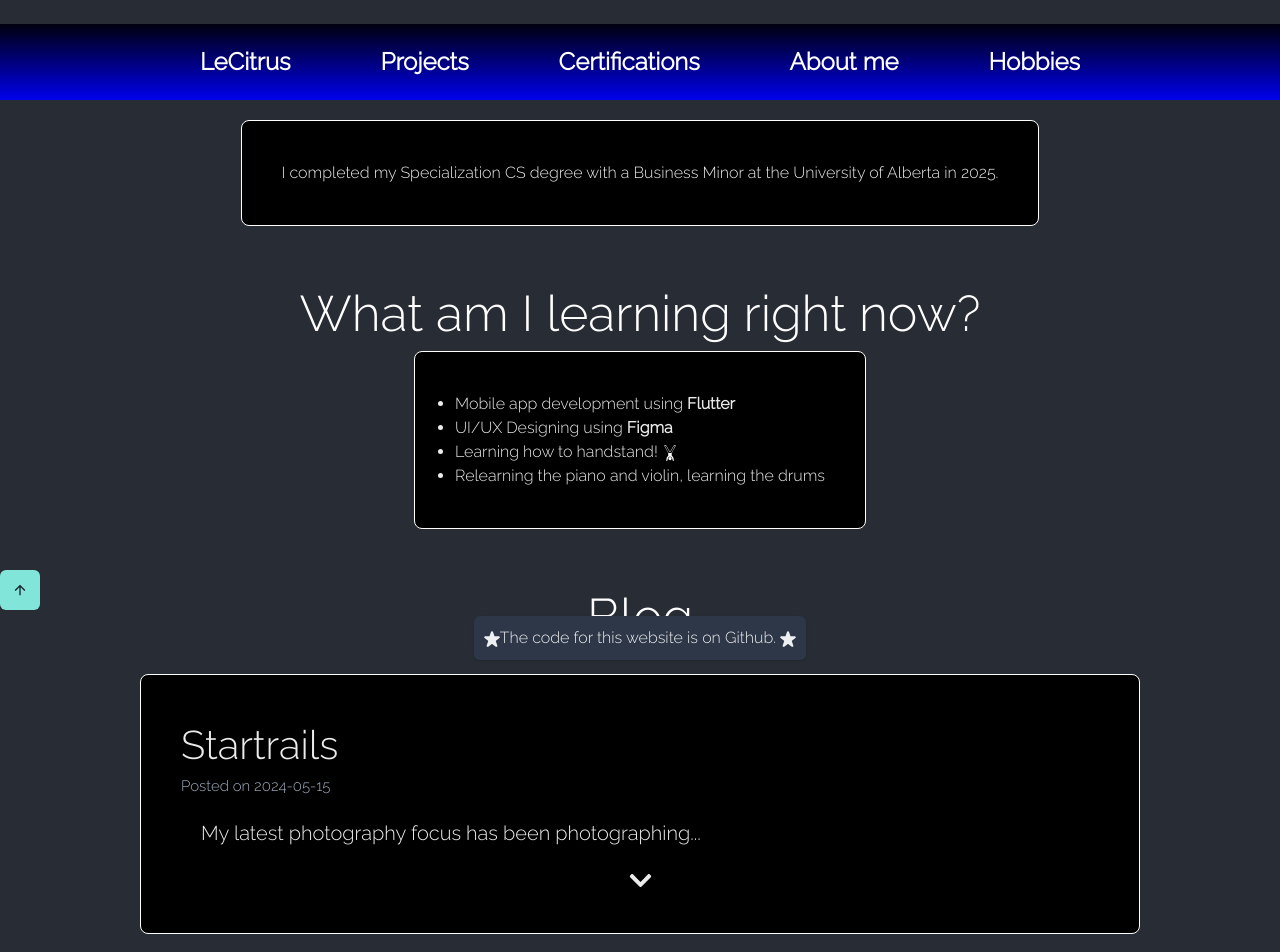
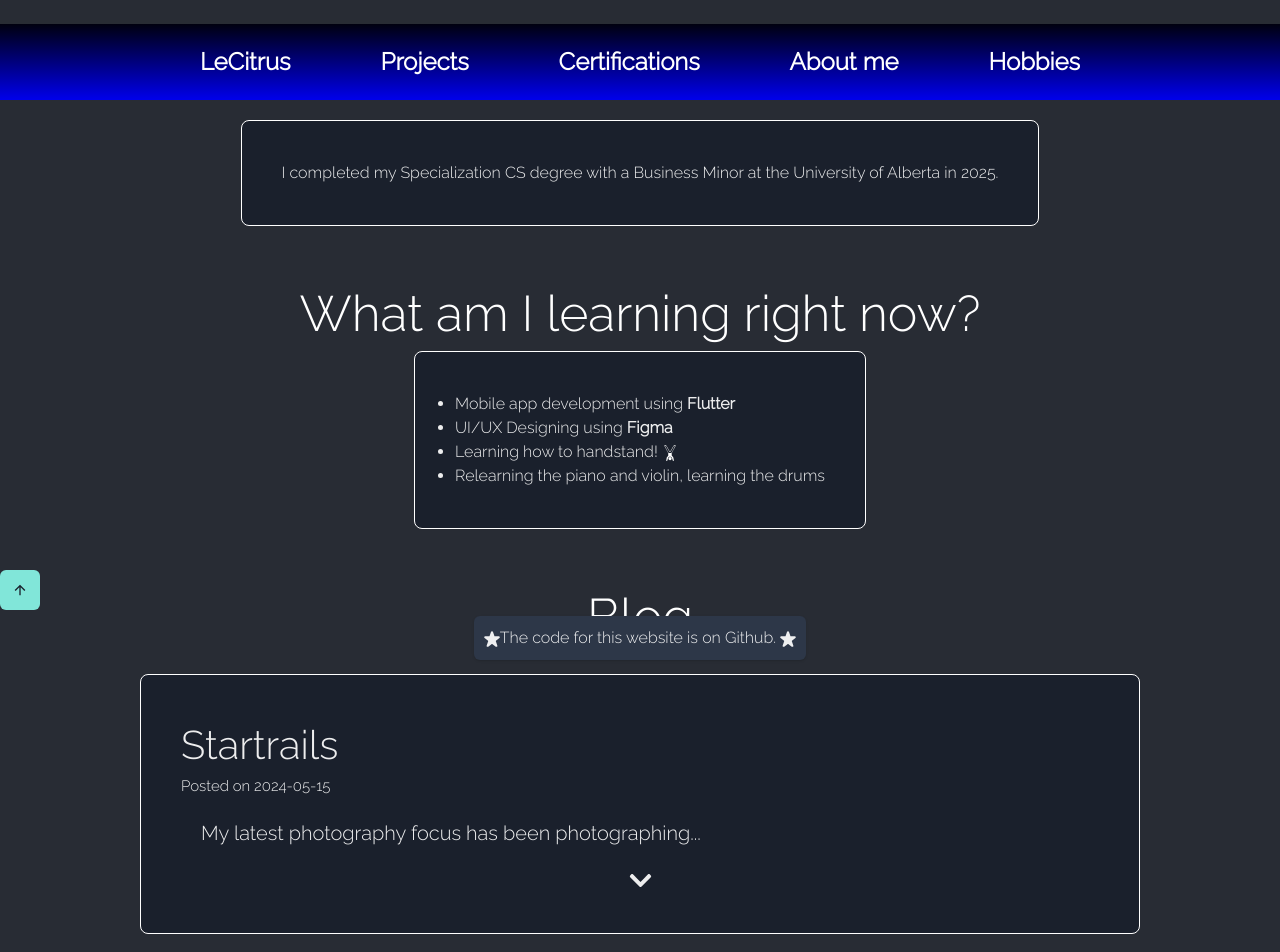
Before and after one commit to LeCitrus/LeCitrus.github.io, a React (Create React App) app: page /about-me in a window 1280 px wide. Shown: the part 140-1092 px from the top of the page. Built offline with nearby package versions, Linux system fonts and the light colour scheme; a web font is replaced by a local one.

Commit message:
changed blog color

```diff
--- a/src/components/Blog.tsx
+++ b/src/components/Blog.tsx
@@ -1,13 +1,16 @@
-import  {Text, Center, Card} from "@chakra-ui/react";
+import  {Text, Center, Card, useColorMode} from "@chakra-ui/react";
 import { FaChevronDown } from "react-icons/fa";
 import { FaChevronUp } from "react-icons/fa";
 import {useState} from 'react';
 
+
+
 /* https://chakra-ui.com/docs/components/popover */
 
 const Blog  = ({
-    title, content, color, date
+    title, content, date
 }) => {
+    const { colorMode } = useColorMode();
     const [expand, toggleExpand] = useState(false);
 
     const handleClick = () => {
@@ -16,9 +19,9 @@ const Blog  = ({
 
     return (
         <Center>
-            <Card borderRadius='lg' bg={color} p={10} width={1000} m={5} borderColor={color === 'white' ? 'black' : 'white'} variant="outline">
+            <Card borderRadius='lg' p={10} width={1000} m={5} variant="outline" borderColor={colorMode === 'dark'? 'white' : 'black'}>
                 <Text fontSize={40}>{title}</Text>
-                <Text fontSize={15} color={color === 'white' ? 'gray.600' : 'gray.400'}>Posted on {date}</Text>
+                <Text fontSize={15}>Posted on {date}</Text>
                 <Text fontSize={20} padding={5}>{expand ? content : content.substring(0, 50) + '...'}</Text>
                 <Center>
                     { expand ?
--- a/src/pages/about-me.tsx
+++ b/src/pages/about-me.tsx
@@ -17,13 +17,13 @@ const About = () => {
     </div>
     <NavBar/>
     <Center>
-      <Card borderRadius='lg' bg={colorMode === "dark" ? "black" : "white"} p={10} borderColor={colorMode === "dark" ? "white" : "black"} variant="outline">
+      <Card borderRadius='lg' p={10} borderColor={colorMode === "dark" ? "white" : "black"} variant="outline">
         <Text>I completed my Specialization CS degree with a Business Minor at the University of Alberta in 2025.</Text>
       </Card>
     </Center>
     <SubHeader title="What am I learning right now?"/>
     <Center>
-      <Card borderRadius='lg' bg={colorMode === "dark" ? "black" : "white"} p={10} borderColor={colorMode === "dark" ? "white" : "black"} variant="outline">
+      <Card borderRadius='lg' p={10} borderColor={colorMode === "dark" ? "white" : "black"} variant="outline">
           <ul>
             <li>Mobile app development using <strong>Flutter</strong></li>
             <li>UI/UX Designing using <strong>Figma</strong></li>
@@ -38,7 +38,6 @@ const About = () => {
         key={post.title}
         title={post.title}
         content={post.content}
-        color={colorMode === "dark" ? "black" : "white"}
         date={post.date}
       />
     ))}
```
